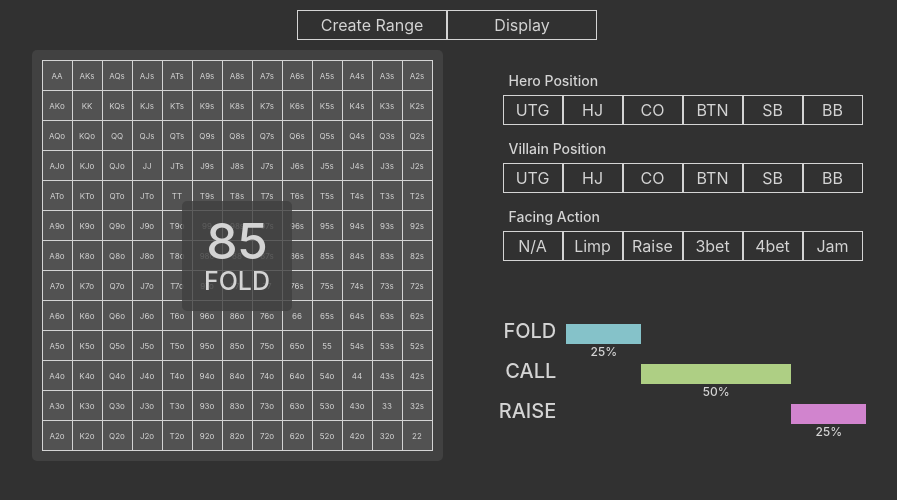
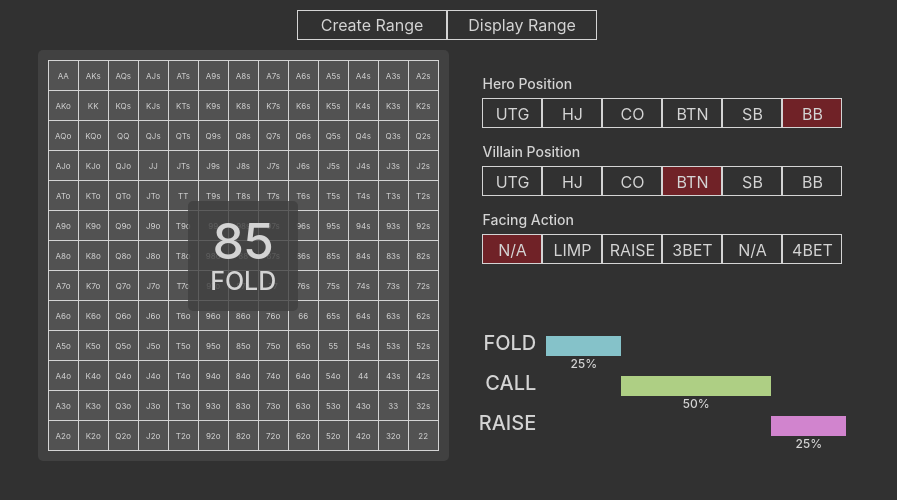
Before and after one commit to evanmoses/realtimepre, a React (Create React App) app in the folder client/: page / in a window 1280 px wide. Shown: the top 500 px of the page, without its empty margins (193-1090 px from the left). Built offline with nearby package versions, Linux system fonts and the light colour scheme.

Commit message:
set selectors to radio, add styled-components + hooks

```diff
--- a/client/src/App.css
+++ b/client/src/App.css
@@ -1,7 +1,7 @@
 
 .rangebox {
   background-color: #414141;
-  margin: 10px 30px;
+  margin: 10px;
   padding: 10px;
   border-radius: 5px;
   position: relative;
@@ -57,60 +57,18 @@
 }
 
 .dashbox {
-  margin: 0 10px;
   padding: 10px;
+  margin: 10px;
   display: flex;
   flex-direction: column;
   align-items: center;
-  justify-content: space-around;
+  justify-content: space-between;
 }
 
 .dashcontainer {
   margin: 10px;
   display: flex;
   flex-direction: column;
-  max-width: 326px;
-}
-
-.button-container {
-  margin: 0 10px;
-  display: flex;
-  flex-direction: column;
-}
-
-.button-group {
-  margin-bottom: 15px;
-}
-
-.button-label {
-  font-size: 14px;
-  font-weight: 500;
-  width: 100%;
-  text-align: left;
-  margin-left: 6px;
-  margin-bottom: 6px;
-}
-
-.button-row {
-  display: flex;
-  flex-direction: row;
-  justify-content: space-between;
-}
-
-.selecta {
-  background-color: #ca3e47;
-  border-radius: 5px;
-  margin: 6px;
-  width: 40px;
-  height: 20px;
-  font-size: 12px;
-  line-height: 20px;
-}
-
-.selecta:hover,
-.selecta:active,
-.selecta:focus {
-  background-color: #702227;
 }
 
 .freq-container {
--- a/client/src/App.js
+++ b/client/src/App.js
@@ -8,6 +8,28 @@ import Testlink from './components/Testlink.jsx'
 import Rangechart from './components/Rangechart.jsx'
 import Dash from './components/Dash.jsx'
 
+function App() {
+
+  const [displayActive, setDisplay] = useState(true);
+
+  const setSelect = () => setDisplay(false);
+  const setView = () => setDisplay(true);
+
+
+
+  return (
+    <MainContainer>
+      <AppRow>
+        <DispButton onClick={setSelect}>Create Range</DispButton>
+        <DispButton onClick={setView}>Display Range</DispButton>
+      </AppRow>
+      <AppRow>
+        <Rangechart displayActive={displayActive} />
+        <Dash displayActive={displayActive} />
+      </AppRow>
+    </MainContainer>
+  );
+}
 
 const MainContainer = styled.div`
   /* stylelint-disable */
@@ -26,6 +48,7 @@ const DispButton = styled.button`
   border: 1px solid #d4d4d4;
   height: 30px;
   width: 150px;
+  line-height: 10px;
 
   &:hover,
   &:active,
@@ -34,27 +57,4 @@ const DispButton = styled.button`
   }
 `;
 
-function App() {
-
-  const [displayActive, setDisplay] = useState(true);
-
-  const setSelect = () => setDisplay(false);
-  const setView = () => setDisplay(true);
-
-
-
-  return (
-    <MainContainer>
-      <AppRow>
-        <DispButton onClick={setSelect}>Create Range</DispButton>
-        <DispButton onClick={setView}>Display</DispButton>
-      </AppRow>
-      <AppRow>
-        <Rangechart displayActive={displayActive} />
-        <Dash displayActive={displayActive} />
-      </AppRow>
-    </MainContainer>
-  );
-}
-
 export default App;
--- a/client/src/components/Buttons.jsx
+++ b/client/src/components/Buttons.jsx
@@ -1,57 +1,166 @@
-import React from 'react';
+import React, {useState} from 'react';
 import styled from 'styled-components/macro';
 
-const CheckButton = styled.button`
-  border: 1px solid #d4d4d4;
-  height: 30px;
-  width: 60px;
+function Buttons() {
+  const [heroPosition, setHeroPosition] = useState('BB');
+  const [villainPosition, setVillainPosition] = useState('BTN');
+  const [facingAction, setFacingAction] = useState('N/A');
 
-  &:hover,
-  &:active,
-  &:focus {
-    background-color: #702227;
+  const handleHeroChange = event => {
+    const value = event.target.value;
+    setHeroPosition(value);
   }
-`;
 
-function Buttons() {
+  const handleVillainChange = event => {
+    const value = event.target.value;
+    setVillainPosition(value);
+  }
+
+  const handleActionChange = event => {
+    const value = event.target.value;
+    setFacingAction(value);
+  }
+
+
+
   return (
-    <div className="button-container">
-      <div className="button-group">
-        <div className="button-label">Hero Position</div>
-        <div className="button-row">
-          <CheckButton>UTG</CheckButton>
-          <CheckButton>HJ</CheckButton>
-          <CheckButton>CO</CheckButton>
-          <CheckButton>BTN</CheckButton>
-          <CheckButton>SB</CheckButton>
-          <CheckButton>BB</CheckButton>
-        </div>
-      </div>
-      <div className="button-group">
-        <div className="button-label">Villain Position</div>
-        <div className="button-row">
-          <CheckButton>UTG</CheckButton>
-          <CheckButton>HJ</CheckButton>
-          <CheckButton>CO</CheckButton>
-          <CheckButton>BTN</CheckButton>
-          <CheckButton>SB</CheckButton>
-          <CheckButton>BB</CheckButton>
-        </div>
-      </div>
-      <div className="button-group">
-        <div className="button-label">Facing Action</div>
-        <div className="button-row">
-          <CheckButton>N/A</CheckButton>
-          <CheckButton>Limp</CheckButton>
-          <CheckButton>Raise</CheckButton>
-          <CheckButton>3bet</CheckButton>
-          <CheckButton>4bet</CheckButton>
-          <CheckButton>Jam</CheckButton>
-        </div>
-      </div>
-    </div>
+    <ButtonContainer>
+      <ButtonGroup>
+        <ButtonHeading>Hero Position</ButtonHeading>
+        <ButtonLabel>
+          <CheckButton type='radio' name='hero' value='UTG' checked={heroPosition==='UTG'} onClick={handleHeroChange} />
+          <span>UTG</span>
+        </ButtonLabel>
+        <ButtonLabel>
+          <CheckButton type='radio'  name='hero' value='HJ' checked={heroPosition==='HJ'} onClick={handleHeroChange} />
+          <span>HJ</span>
+        </ButtonLabel>
+        <ButtonLabel>
+          <CheckButton type='radio'  name='hero' value='CO' checked={heroPosition==='CO'} onClick={handleHeroChange} />
+          <span>CO</span>
+        </ButtonLabel>
+        <ButtonLabel>
+          <CheckButton type='radio'  name='hero' value='BTN' checked={heroPosition==='BTN'} onClick={handleHeroChange} />
+          <span>BTN</span>
+        </ButtonLabel>
+        <ButtonLabel>
+          <CheckButton type='radio'  name='hero' value='SB' checked={heroPosition==='SB'} onClick={handleHeroChange} />
+          <span>SB</span>
+        </ButtonLabel>
+        <ButtonLabel>
+          <CheckButton type='radio'  name='hero' value='BB' checked={heroPosition==='BB'} onClick={handleHeroChange} />
+          <span>BB</span>
+        </ButtonLabel>
+      </ButtonGroup>
+      <ButtonGroup>
+        <ButtonHeading>Villain Position</ButtonHeading>
+        <ButtonLabel>
+          <CheckButton type='radio' name='villain' value='UTG' checked={villainPosition==='UTG'} onClick={handleVillainChange} />
+          <span>UTG</span>
+        </ButtonLabel>
+        <ButtonLabel>
+          <CheckButton type='radio' name='villain' value='HJ' checked={villainPosition==='HJ'} onClick={handleVillainChange} />
+          <span>HJ</span>
+        </ButtonLabel>
+        <ButtonLabel>
+          <CheckButton type='radio' name='villain' value='CO' checked={villainPosition==='CO'} onClick={handleVillainChange} />
+          <span>CO</span>
+        </ButtonLabel>
+        <ButtonLabel>
+          <CheckButton type='radio' name='villain' value='BTN' checked={villainPosition==='BTN'} onClick={handleVillainChange} />
+          <span>BTN</span>
+        </ButtonLabel>
+        <ButtonLabel>
+          <CheckButton type='radio' name='villain' value='SB' checked={villainPosition==='SB'} onClick={handleVillainChange} />
+          <span>SB</span>
+        </ButtonLabel>
+        <ButtonLabel>
+          <CheckButton type='radio' name='villain' value='BB' checked={villainPosition==='BB'} onClick={handleVillainChange} />
+          <span>BB</span>
+        </ButtonLabel>
+      </ButtonGroup>
+      <ButtonGroup>
+        <ButtonHeading>Facing Action</ButtonHeading>
+        <ButtonLabel>
+          <CheckButton type='radio' name='action' value='N/A' checked={facingAction==='N/A'} onClick={handleActionChange} />
+          <span>N/A</span>
+        </ButtonLabel>
+        <ButtonLabel>
+          <CheckButton type='radio' name='action' value='LIMP' checked={facingAction==='LIMP'} onClick={handleActionChange} />
+          <span>LIMP</span>
+        </ButtonLabel>
+        <ButtonLabel>
+          <CheckButton type='radio' name='action' value='RAISE' checked={facingAction==='RAISE'} onClick={handleActionChange} />
+          <span>RAISE</span>
+        </ButtonLabel>
+        <ButtonLabel>
+          <CheckButton type='radio' name='action' value='3BET' checked={facingAction==='3BET'} onClick={handleActionChange} />
+          <span>3BET</span>
+        </ButtonLabel>
+        <ButtonLabel>
+          <CheckButton type='radio' name='action' value='4BET' checked={facingAction==='4BET'} onClick={handleActionChange} />
+          <span>N/A</span>
+        </ButtonLabel>
+        <ButtonLabel>
+          <CheckButton type='radio' name='action' value='4BET' checked={facingAction==='JAM'} onClick={handleActionChange} />
+          <span>4BET</span>
+        </ButtonLabel>
+      </ButtonGroup>
+    </ButtonContainer>
   )
 }
 
 
+const ButtonContainer = styled.div`
+  display: flex;
+  flex-direction: column;
+`;
+
+const ButtonHeading = styled.div`
+  font-size: 14px;
+  font-weight: 500;
+  width: 100%;
+  text-align: left;
+  margin-bottom: 6px;
+`;
+
+const ButtonGroup = styled.div`
+  margin-top: 15px;
+`;
+
+
+
+const ButtonLabel = styled.label`
+  & > span {
+    display: inline-block;
+    border: 1px solid #d4d4d4;
+    margin: 0;
+    height: 30px;
+    width: 60px;
+    line-height: 30px;
+    text-align: center;
+
+    @media (max-width: 420px) {
+      width: 45px;
+    }
+  }
+
+  &:hover > span,
+  &:active > span,
+  &:focus > span
+  &:checked {
+    background-color: #702227;
+    border: 1px solid #d4d4d4;
+  }
+`;
+
+const CheckButton = styled.input`
+  display: none;
+
+  &:checked + span {
+    background-color: #702227;
+    border: 1px solid #d4d4d4;
+  }
+`;
+
 export default Buttons;
```
